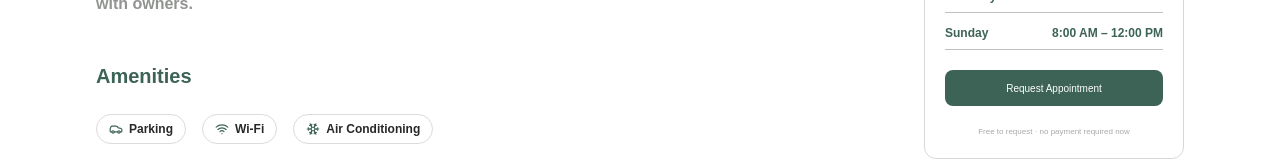
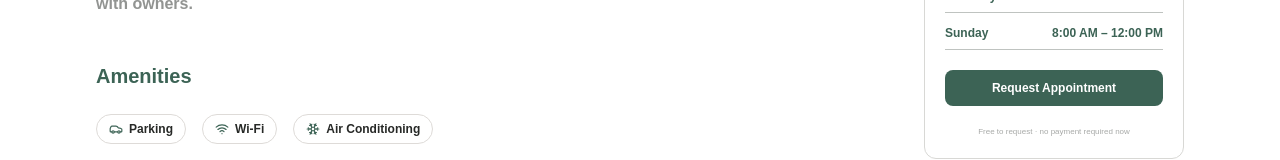
Before and after one commit to GarudaKurt/Aspen, a Next.js app: page /business-profile in a window 1280 px wide. Shown: the part 774-934 px from the top of the page. Built offline with nearby package versions, Linux system fonts and the light colour scheme.

Commit message:
Set font size bigger

```diff
--- a/src/features/business-profile/components/business-profile.tsx
+++ b/src/features/business-profile/components/business-profile.tsx
@@ -216,7 +216,10 @@ export function BusinessProfile({
             <ArrowLeft size={16} />
             Back to search
           </Link>
-          <Link href="/" className="inline-flex items-center gap-2 text-base font-medium tracking-wide">
+          <Link
+            href="/"
+            className="inline-flex items-center gap-2 text-base font-medium tracking-wide"
+          >
             <AspenLogo size={28} decorative />
             <span>Aspen</span>
           </Link>
@@ -695,7 +698,7 @@ function ScheduleCard({
             ? `/business-profile/${businessSlug}/request-appointment`
             : "/request-appointment"
         }
-        className="mt-5 inline-flex h-9 w-full items-center justify-center rounded-md bg-[#3c6355] px-2 text-[10px] font-medium text-white hover:bg-[#2f5044]"
+        className="mt-5 inline-flex h-9 w-full items-center justify-center rounded-md bg-[#3c6355] px-2 text-xs font-semibold text-white hover:bg-[#2f5044]"
       >
         Request Appointment
       </Link>
```
